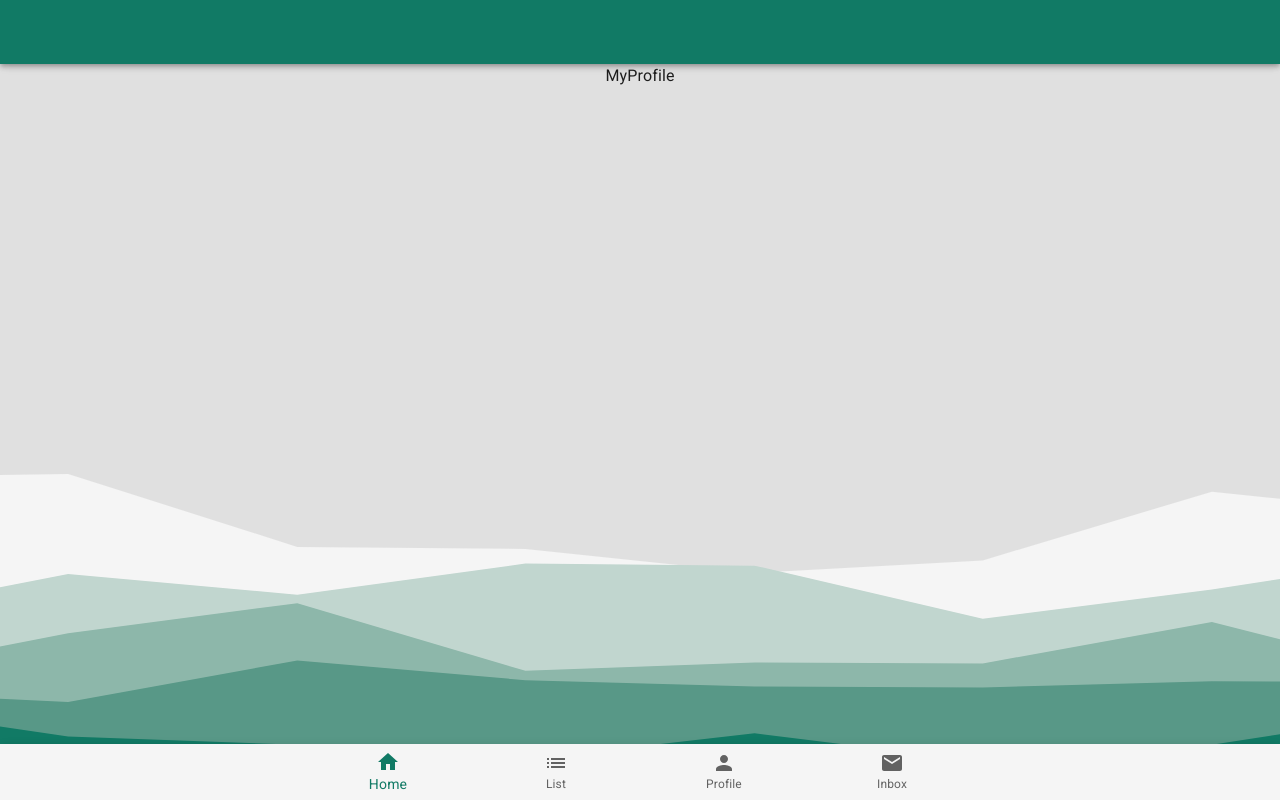
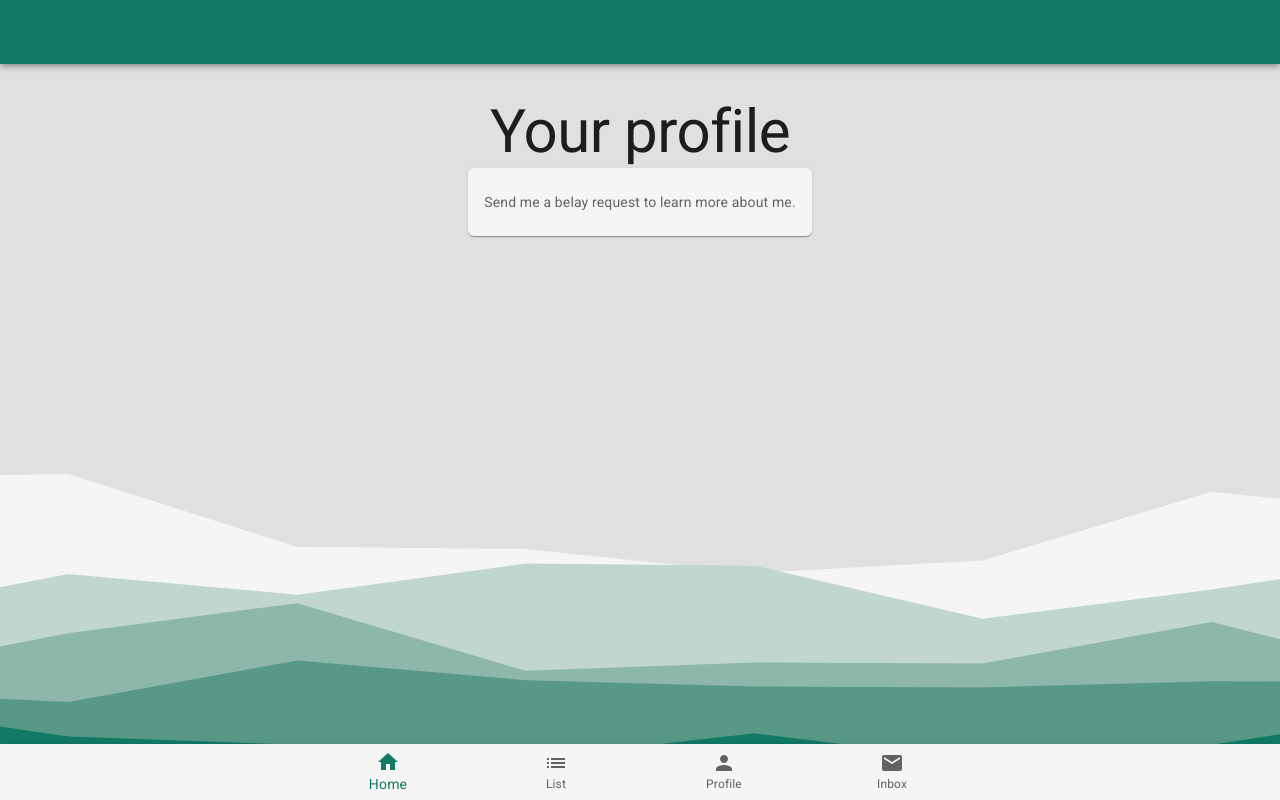
Before and after one commit to podmar/belayme, a React (Create React App) app in the folder client/: page /profile in a window 1280 px wide. Built offline with nearby package versions, Linux system fonts and the light colour scheme; no server answers; sample sign-in values are in the browser's storage.

Commit message:
drafted a profile card and implemented it on the myprofile view

```diff
--- a/client/src/components/CardProfile.js
+++ b/client/src/components/CardProfile.js
@@ -1,27 +1,33 @@
-import React from 'react';
+import React, {useContext} from 'react';
 import Card from '@mui/material/Card';
 import CardActions from '@mui/material/CardActions';
 import CardContent from '@mui/material/CardContent';
 import CardMedia from '@mui/material/CardMedia';
 import Button from '@mui/material/Button';
 import Typography from '@mui/material/Typography';
+import { Box } from '@mui/material';
+import { AuthContext } from '../context/AuthContext'
 
-function CardProfile({profile}) {
+
+function CardProfile() {
+    const {user} = useContext(AuthContext);
+    console.log(user);
+
   return (
-    <>
+    <Box className='belayme-custom-box-center'>
         <Card sx={{ maxWidth: 345 }}>
-        <CardMedia
+        {/* <CardMedia
             component="img"
             alt="user profile pic"
             height="140"
             // image="xxx.jpg"
-        />
+        /> */}
         <CardContent>
             <Typography gutterBottom variant="h5" component="div">
-            {nickname}
+            {user && user.nickname}
             </Typography>
             <Typography variant="body2" color="text.secondary">
-            {about ? about : "Send me a belay request to learn more about me."}
+            {user && user.about ? user.about : "Send me a belay request to learn more about me."}
             </Typography>
         </CardContent>
         {/* <CardActions>
@@ -29,7 +35,7 @@ function CardProfile({profile}) {
             <Button size="small">See profile</Button>
         </CardActions> */}
         </Card>
-    </>
+    </Box>
   )
 }
 
--- a/client/src/views/MyProfile.js
+++ b/client/src/views/MyProfile.js
@@ -1,8 +1,14 @@
+import { Typography } from '@mui/material';
 import React from 'react'
+import CardProfile from '../components/CardProfile';
 
 function MyProfile() {
+
   return (
-    <div>MyProfile</div>
+    <>
+    <Typography variant='h2'>Your profile</Typography>
+    <CardProfile/>
+    </>
   )
 }
 
```
